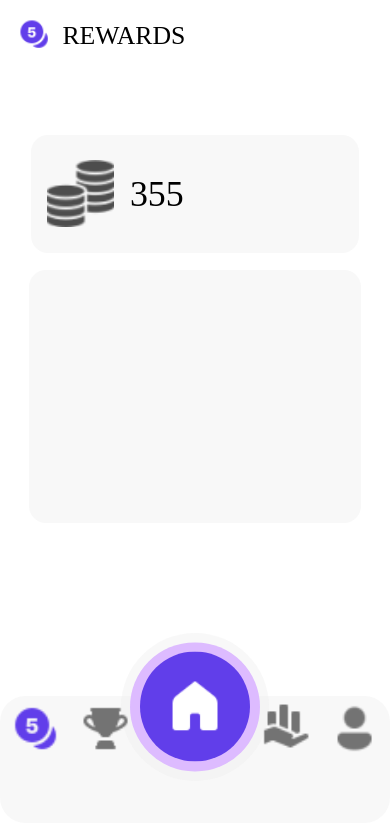
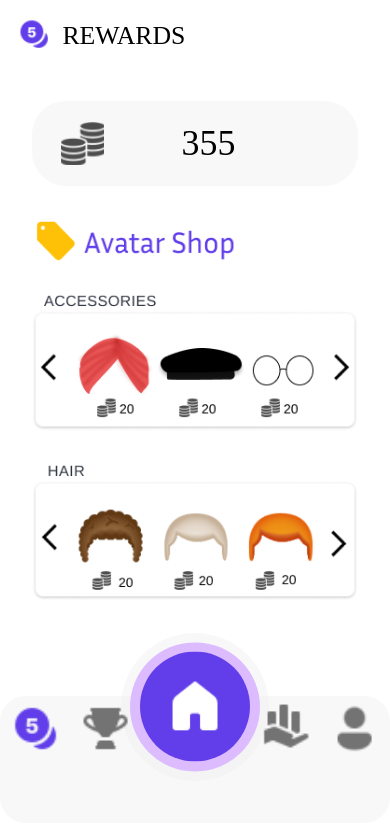
Before and after one commit to M-Chan/Athena-Hack-Oct-2022, a plain HTML site: page pages/rewards.html in a window 390 px wide. Drawn offline with Linux system fonts and the light colour scheme.

Commit message:
reward page done?

```diff
--- a/pages/rewards.html
+++ b/pages/rewards.html
@@ -21,7 +21,11 @@
         <div class="value">355</div>
     </div>
 
-    <div class="box2"></div>
+    <div class="shopTitle"></div>
+
+    <div class="acc"></div>
+    <div class="hair"></div>
+
 
     <div class="navHome">
         <a href="./dashboard.html" target="_self">
--- a/styles/rewardStyles.css
+++ b/styles/rewardStyles.css
@@ -4,7 +4,7 @@
     body {
         display: grid;
         grid-template-columns: 33vw 34vw 33vw;
-        grid-template-rows: 8vh 8vh 16vh 20vh 10.5vh 20vh 13vh; /* 82.5vh */
+        grid-template-rows: 8vh 16vh 10vh 18vh 10.5vh 20vh 13vh; /* 82.5vh */
     }
 
     .title{
@@ -124,34 +124,27 @@
 
     .accountText{grid-column: 5;}
 
-    .box1, .box2{
-        grid-column: 1 / 4;
-        background-color: rgba(233, 233, 233, 0.347);
-        border-radius: 2vh;
-        justify-self: center;
-    }
-
     .box1{
-        grid-row: 3;
-        width: 80vw;
-        height: 14vh;
+        margin-top: 4vh;
+        grid-row: 2;
+        width: 76vw;
+        height: 10vh;
         display: flex;
 
         align-items: center;
 
-        padding-left: 4vw;
-    }
+        padding-left: 7.5vw;
 
-    .box2{
-        grid-row: 4;
-        width: 85vw;
-        height: 30vh;
+        grid-column: 1 / 4;
+        background-color: rgba(233, 233, 233, 0.347);
+        border-radius: 4vh;
+        justify-self: center;
     }
 
     .box1 .icon{
         display: inline-block;
-        width: 8vh;
-        height: 8vh;
+        width: 5vh;
+        height: 5vh;
         background-image: url("./../assets/coinsStack.png");
         background-repeat: no-repeat;
         background-size: contain;
@@ -159,8 +152,76 @@
 
     .box1 .value{
         display: inline-block;
-        margin-left: 4vw;
+        margin-left: 20vw;
 
         font-size: 4.25vh;
     }
+
+    .shopTitle{
+        grid-row: 3;
+
+        background-image: url("./../assets/ShopTitle.png");
+        background-repeat: no-repeat;
+        background-size: contain;
+
+        margin-top: 2vh;
+        width: 76vw;
+        height: 5vh;
+        display: flex;
+
+        align-items: center;
+
+        padding-left: 7.5vw;
+
+        grid-column: 1 / 4;
+
+        justify-self: center;
+    }
+
+    .acc{
+        grid-row: 4;
+
+        background-image: url("./../assets/accChooser.png");
+        background-repeat: no-repeat;
+        background-size: contain;
+        background-position: center;
+
+        width: 76vw;
+        height: 18vh;
+        display: flex;
+
+        justify-self: center;
+        justify-content: center;
+        align-items: center;
+
+        padding-left: 7.5vw;
+
+        grid-column: 1 / 4;
+
+        justify-self: center;
+    }
+
+    .hair{
+        grid-row: 5;
+
+        background-image: url("./../assets/hairChooser.png");
+        background-repeat: no-repeat;
+        background-size: contain;
+        background-position: center;
+
+        width: 76vw;
+        height: 18vh;
+        display: flex;
+
+        justify-self: center;
+        justify-content: center;
+        align-items: center;
+
+        margin-top: 2vh;
+        padding-left: 7.5vw;
+
+        grid-column: 1 / 4;
+
+        justify-self: center;
+    }
 }
```
Also changed, not shown: assets/ShopTitle.png (added), assets/accChooser.png (added), assets/editBtn.png (added), assets/hairChooser.png (added).
